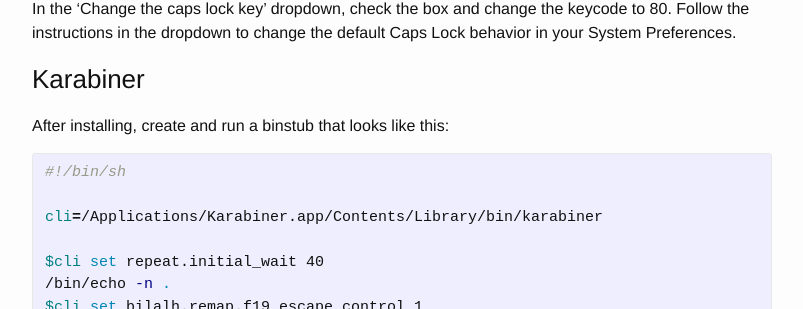
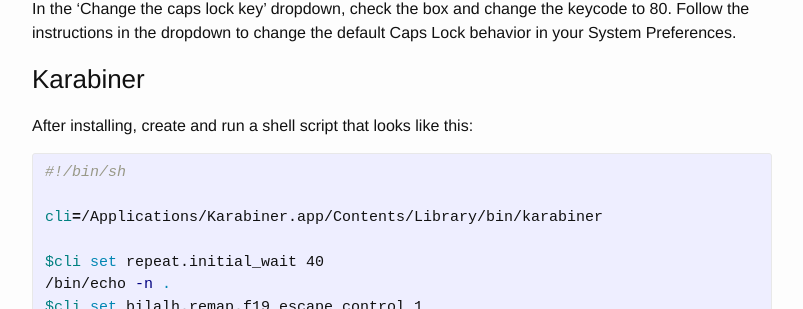
Before and after one commit to hiattp/blog, a Jekyll site: the page built from _posts/2014-11-06-optimize-osx-keymappings-for-web-development.markdown, in a window 1280 px wide. Shown: the part 844-1153 px from the top of the page, without its empty margins (238-1041 px from the left). Built offline with Jekyll 4.4.1, drawn with Linux system fonts in a browser that asks for light colours; comment, search, counter and statistics services are not loaded.

Commit message:
changed from binstubs

```diff
--- a/_posts/2014-11-06-optimize-osx-keymappings-for-web-development.markdown
+++ b/_posts/2014-11-06-optimize-osx-keymappings-for-web-development.markdown
@@ -41,7 +41,7 @@
 
 ### Karabiner
 
-After installing, create and run a binstub that looks like this:
+After installing, create and run a shell script that looks like this:
 
 {% highlight bash %}
 #!/bin/sh
--- a/_posts/2015-03-13-binstubs-that-make-your-servers-say-uhh.markdown
+++ b/_posts/2015-03-13-binstubs-that-make-your-servers-say-uhh.markdown
@@ -2,7 +2,7 @@
 layout: post
 title:  "Binstubs That Make Your Servers Say Uhhhhh"
 date:   2015-03-13 12:13:26
-categories: binstubs
+categories: scripts
 meta: "How about a two-letter command to boot any server in your myriad projects?"
 ---
 If you work across a variety of projects, remembering local server boot commands
```
